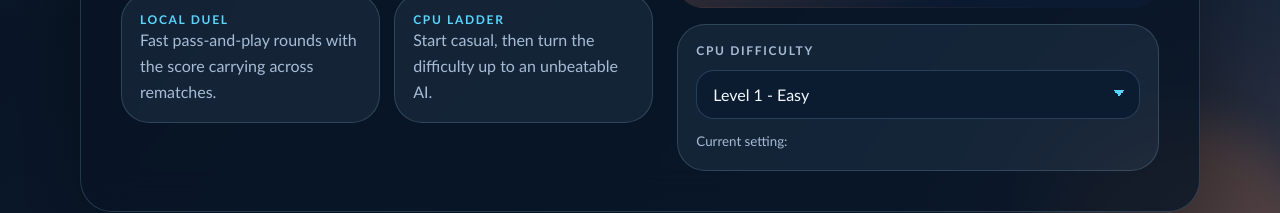
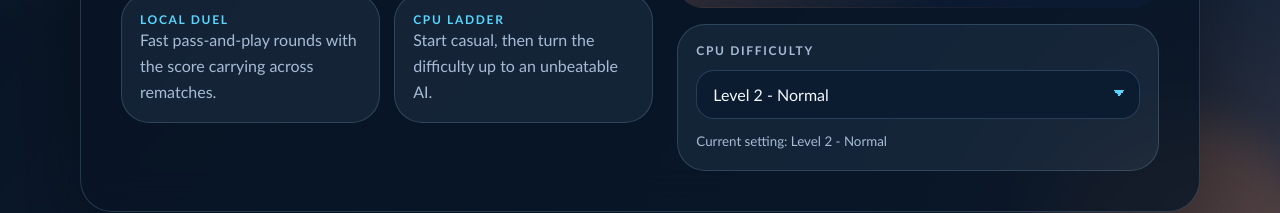
Before and after one commit to raeesuzann/advanced-se-assignment-2, a React app: page / in a window 1280 px wide. Shown: the part 484-697 px from the top of the page. Built offline with nearby package versions, Linux system fonts and the light colour scheme; the HTML template or start-up script is replaced by a standard one.

Commit message:
feat: implement difficulty level change logic

```diff
--- a/src/App.jsx
+++ b/src/App.jsx
@@ -18,7 +18,7 @@ const difficultyLabels = {
 // The component renders the appropriate interface based on the current game mode and provides interactive elements for gameplay and user experience.
 export default function App() {
   const [mode, setMode] = useState("menu");
-  const [level, setLevel] = useState(1);
+  const [level, setLevel] = useState(2);
   const [board, setBoard] = useState(Array(9).fill(null));
   const [xTurn, setXTurn] = useState(true);
   const [score, setScore] = useState({
```
